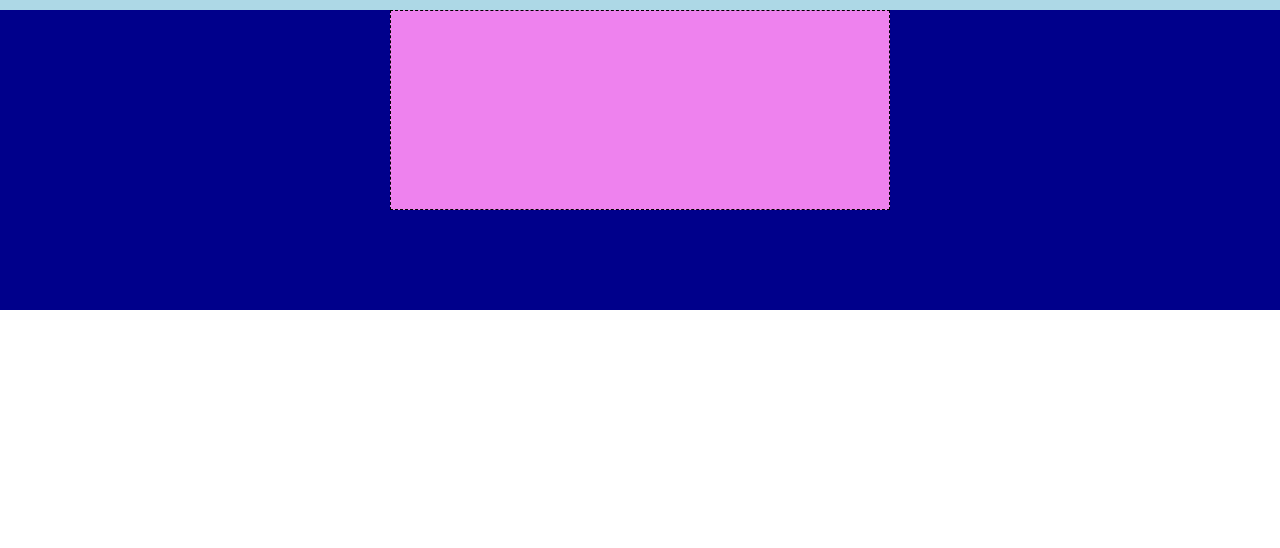
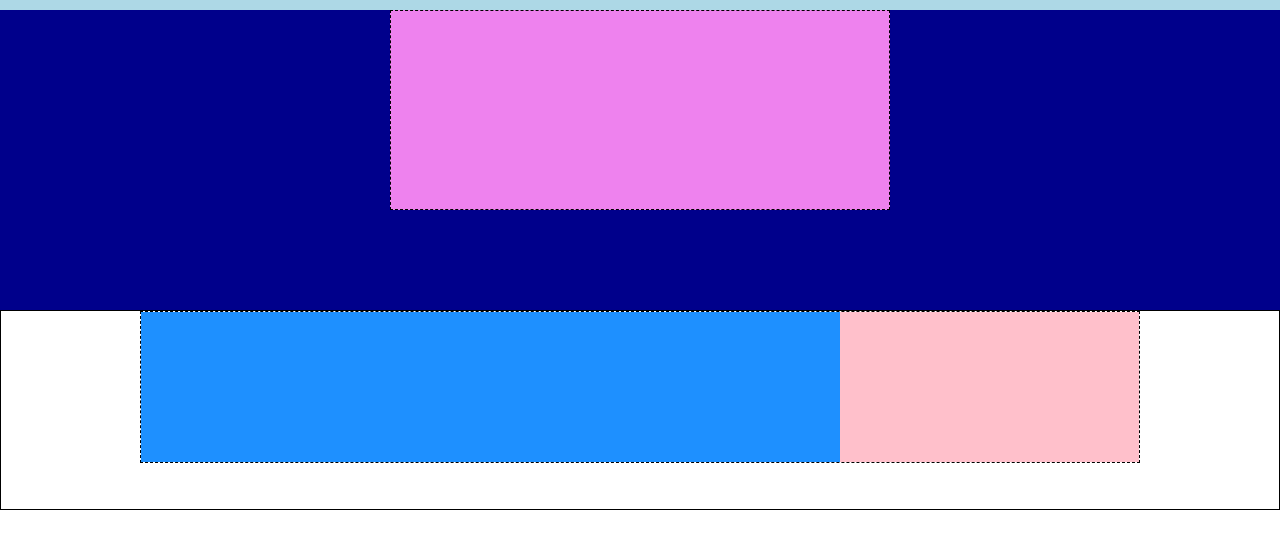
Before and after one commit to cristinagiacobbe/htmlcss-struttura-discord, a plain HTML site: page index.html in a window 1280 px wide. Shown: the part 40-588 px from the top of the page. Drawn offline with Linux system fonts and the light colour scheme.

Commit message:
Add section 2

```diff
--- a/index.html
+++ b/index.html
@@ -31,7 +31,12 @@
         <section class="section1">
             <div class="violet-block ma bd"></div>
         </section>
-        <section></section>
+        <section class="section2">
+            <div class="container-bloks ma bd cw d-flex">
+                <div class="blue-block"></div>
+                <div class="pink-block"></div>
+            </div>
+        </section>
         <section></section>
         <section></section>
         <section></section>
--- a/style.css
+++ b/style.css
@@ -54,7 +54,6 @@ header{
     width: calc((100% / 5));
 }
 .section1{
-    background-color: white;
     height: 300px;
     background-color: var(--section-bg1);
 }
@@ -63,3 +62,17 @@ header{
     height: 200px;
     background-color: var(--section1-block1);
 }
+.section2{
+    height: 200px;
+    background-color: white;
+    border: 1px solid black;
+}
+.blue-block{
+    width: 70%;
+    height: 150px;
+    background-color: var(--section-block1);
+}
+.pink-block{
+    width: 30%;
+    height: 150px;
+    background-color: var(--section-block2);
```
